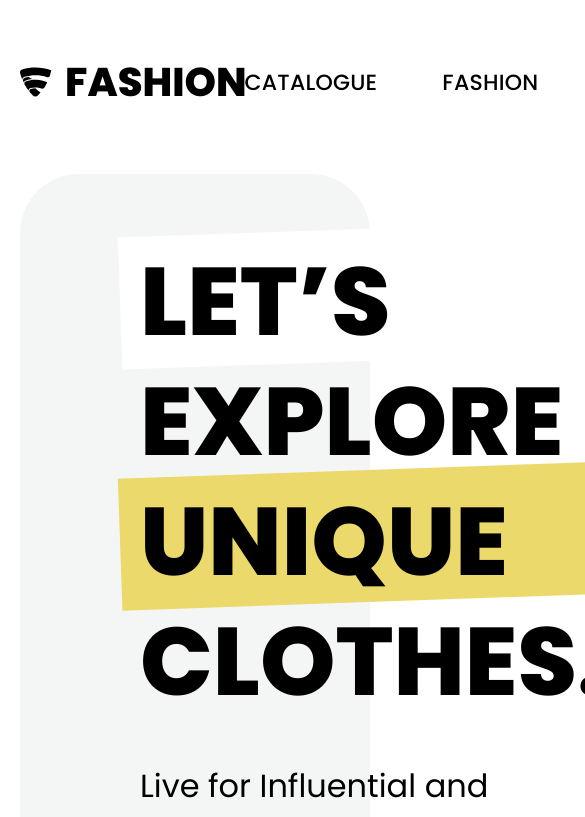
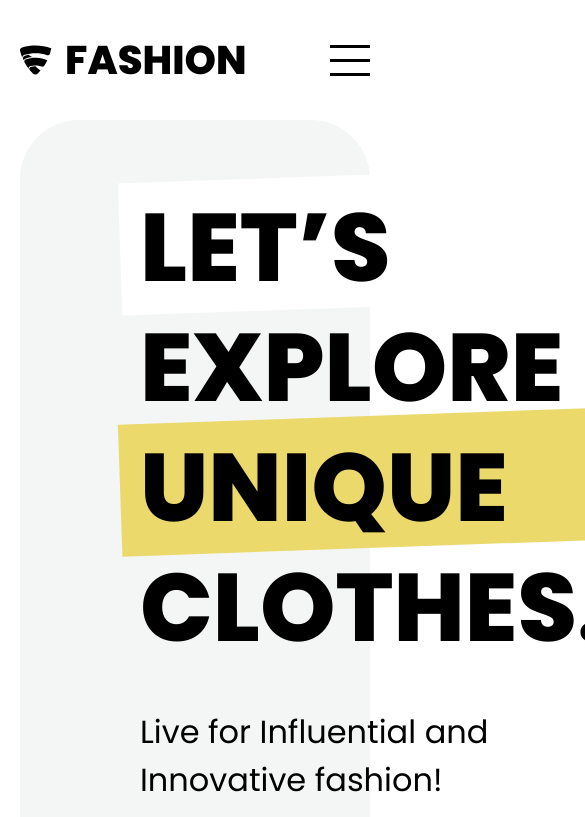
Before and after one commit to ar4ibais/react-fashion, a React (Vite) app: page / in a window 390 px wide. Shown: the top 817 px of the page, 585 px wide, since content can reach past the window. Built offline with nearby package versions, Linux system fonts and the light colour scheme.

Commit message:
made adaptive for header

```diff
--- a/src/App.jsx
+++ b/src/App.jsx
@@ -14,13 +14,13 @@ function App() {
     <>
       <Header />
       <Promo />
-      <Brands />
-      <Arrivals />
-      <Sale />
-      <Favourites />
-      <Download />
-      <Contacts />
-      <Footer />
+      {/* <Brands /> */}
+      {/* <Arrivals /> */}
+      {/* <Sale /> */}
+      {/* <Favourites /> */}
+      {/* <Download /> */}
+      {/* <Contacts /> */}
+      {/* <Footer /> */}
     </>
   )
 }
--- a/src/components/header/Header.jsx
+++ b/src/components/header/Header.jsx
@@ -1,7 +1,10 @@
 import './header.css';
 import logoImg from '../../img/icons/logo.svg'
+import { useState } from 'react';
 
 function Header() {
+    const [active, setActive] = useState(false);
+
     return (
         <header className="header">
             <div className="container">
@@ -10,7 +13,7 @@ function Header() {
                         <img src={logoImg} alt="logo" />
                         <span>FASHION</span>
                     </a>
-                    <nav className="header__nav">
+                    <nav className={`header__nav ${active ? 'active' : ''}`}>
                         <ul className="header__list">
                             <li><a href="/">CATALOGUE</a></li>
                             <li><a href="/">FASHION</a></li>
@@ -19,6 +22,12 @@ function Header() {
                             <li><a href="/" className='header__nav-btn'>SIGN UP</a></li>
                         </ul>
                     </nav>
+                    <button
+                        onClick={() => setActive(!active)}
+                        className={`header__burger`}
+                    >
+                        <span></span>
+                    </button>
                 </div>
             </div>
         </header>
--- a/src/components/header/header.css
+++ b/src/components/header/header.css
@@ -41,3 +41,81 @@ a.header__nav-btn {
 	line-height: 1.5;
 	color: #fff;
 }
+
+.header__burger {
+	display: none;
+	width: 40px;
+	height: 30px;
+	border: none;
+	background-color: transparent;
+	position: relative;
+	cursor: pointer;
+	padding: 0;
+}
+
+.header__burger::before {
+	content: "";
+	top: 0;
+	left: 0;
+	width: 40px;
+	height: 3px;
+	background-color: #000;
+	position: absolute;
+}
+
+.header__burger::after {
+	content: "";
+	bottom: -1px;
+	left: 0;
+	width: 40px;
+	height: 3px;
+	background-color: #000;
+	position: absolute;
+}
+
+.header__burger span {
+	display: block;
+	height: 3px;
+	width: 100%;
+	background-color: #000;
+}
+
+@media (max-width: 1150px) {
+	.header {
+		padding: 30px 0;
+	}
+	.header__logo {
+		z-index: 3;
+	}
+	.header__burger {
+		display: block;
+		z-index: 3;
+	}
+	.header__nav {
+		position: absolute;
+		transform: translateY(-200%);
+		transition: all 0.4s;
+		width: 100%;
+		z-index: 2;
+	}
+	.header__nav.active {
+		transform: translateY(0);
+		top: 10;
+		left: 0;
+		right: 0;
+		bottom: 0;
+		background-color: #fff;
+		min-height: 100vh;
+	}
+	.header__nav.active .header__list {
+		position: absolute;
+		width: 100%;
+		top: 150px;
+	}
+	.header__list {
+		flex-direction: column;
+	}
+	.header__list li + li {
+		margin-top: 30px;
+	}
+}
```
